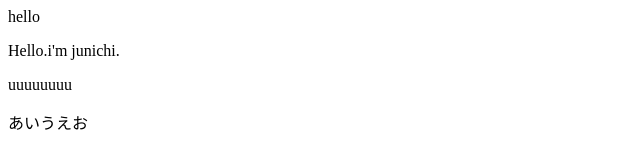
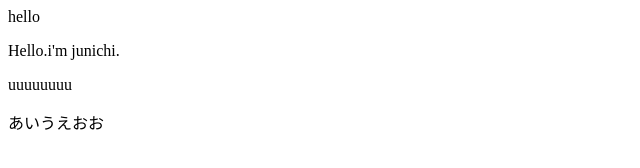
Before and after one commit to umezakiyusaku/umezakiproject2, a plain HTML site: page index.html in a window 1280 px wide. Shown: the full height of the page, 0-640 px from the left. Drawn offline with Linux system fonts and the light colour scheme.

Commit message:
1行追加

```diff
--- a/index.html
+++ b/index.html
@@ -8,6 +8,6 @@
 			<p>hello</p>
 			<p>Hello.i'm junichi.</P>
 			<p>uuuuuuuu</p>
-			<p>あいうえお</p>
+			<p>あいうえおお</p>
 		</body>
 </html>
```
